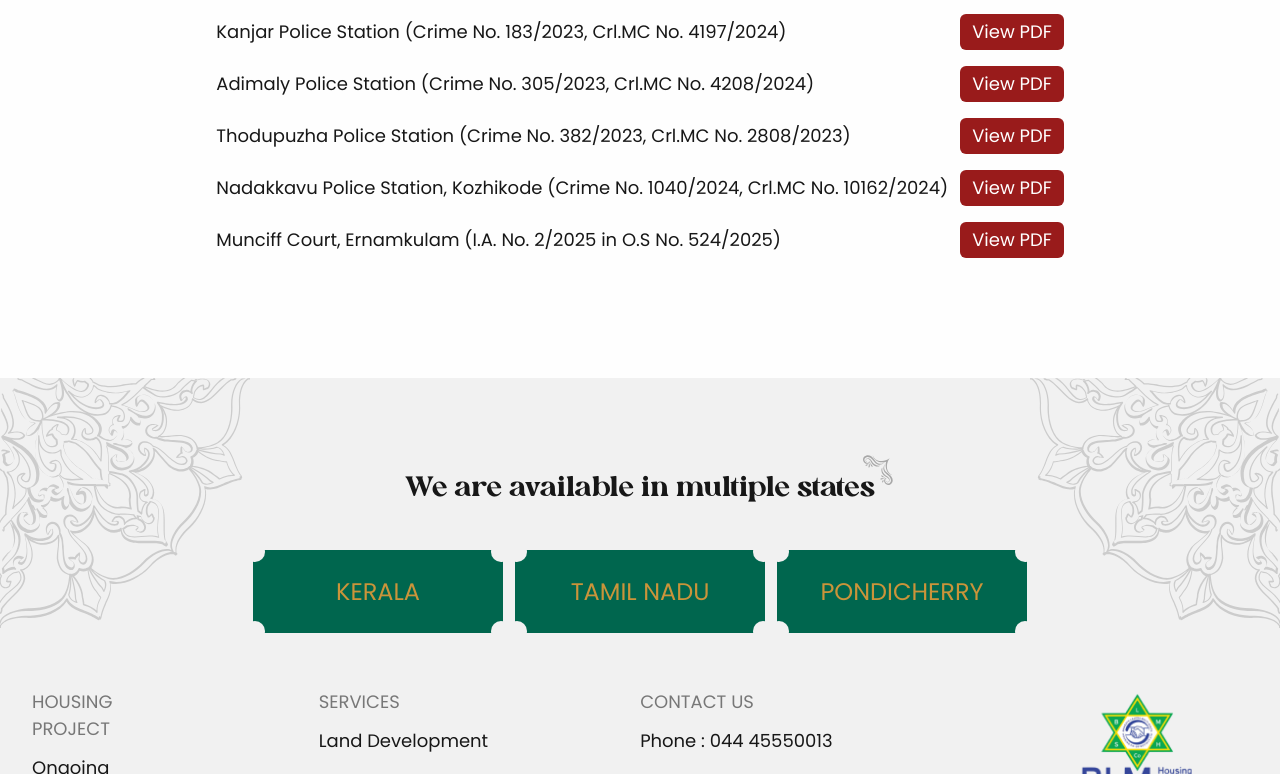
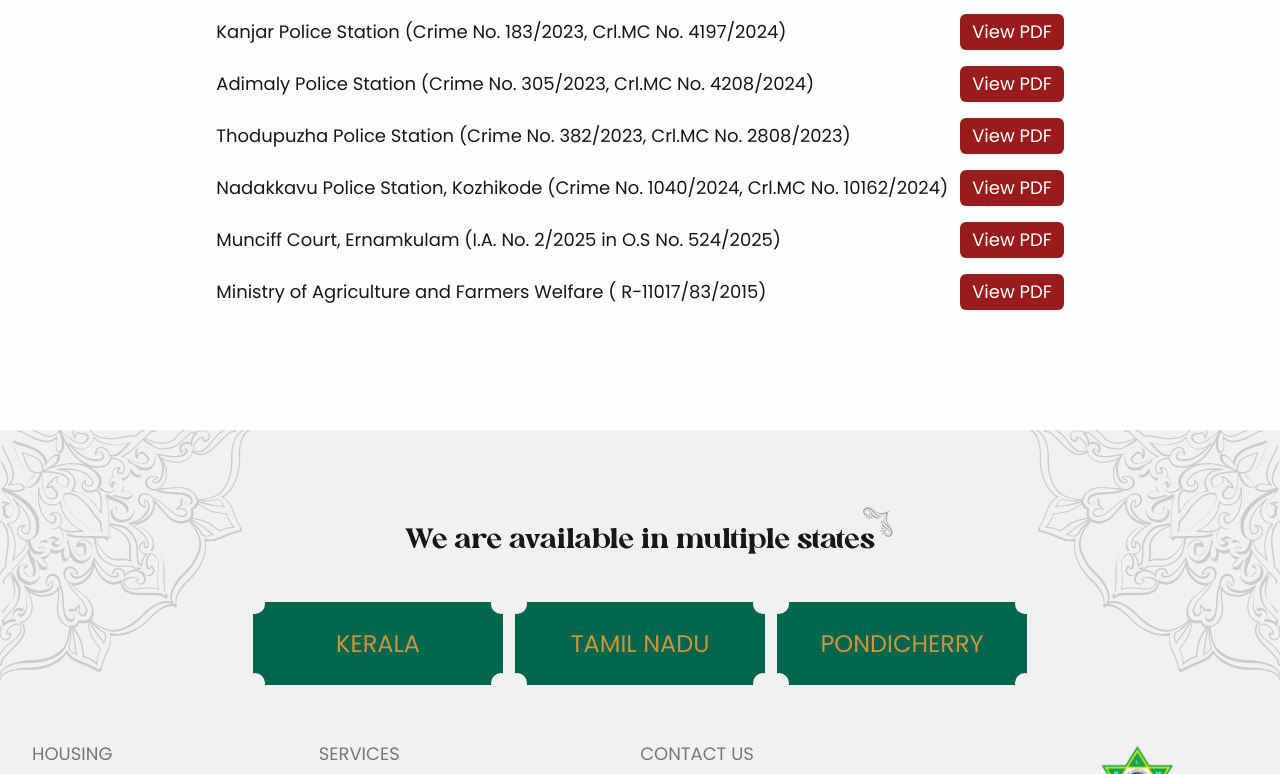
Before and after one commit to The-ASH-Corp/bharathlajhna-landing-page, a Next.js app: page /legal in a window 1280 px wide. Shown: the part 1738-2512 px from the top of the page. Built offline with nearby package versions, Linux system fonts and the light colour scheme.

Commit message:
add new file

```diff
--- a/components/LegalPdf.jsx
+++ b/components/LegalPdf.jsx
@@ -57,6 +57,11 @@ function LegalPdf() {
       station:"Munciff Court, Ernamkulam",
       crime: "I.A. No. 2/2025 in O.S No. 524/2025",
       file: "/assets/files/blm_marunadan.pdf",
+    },
+    {
+      station:"Ministry of Agriculture and Farmers Welfare",
+      crime: " R-11017/83/2015",
+      file: "/assets/files/noc-blm.pdf"
     }
 
   ].map((item, index) => (
```
Also changed, not shown: 1 other file (tests, documents, lock files or other folders).
